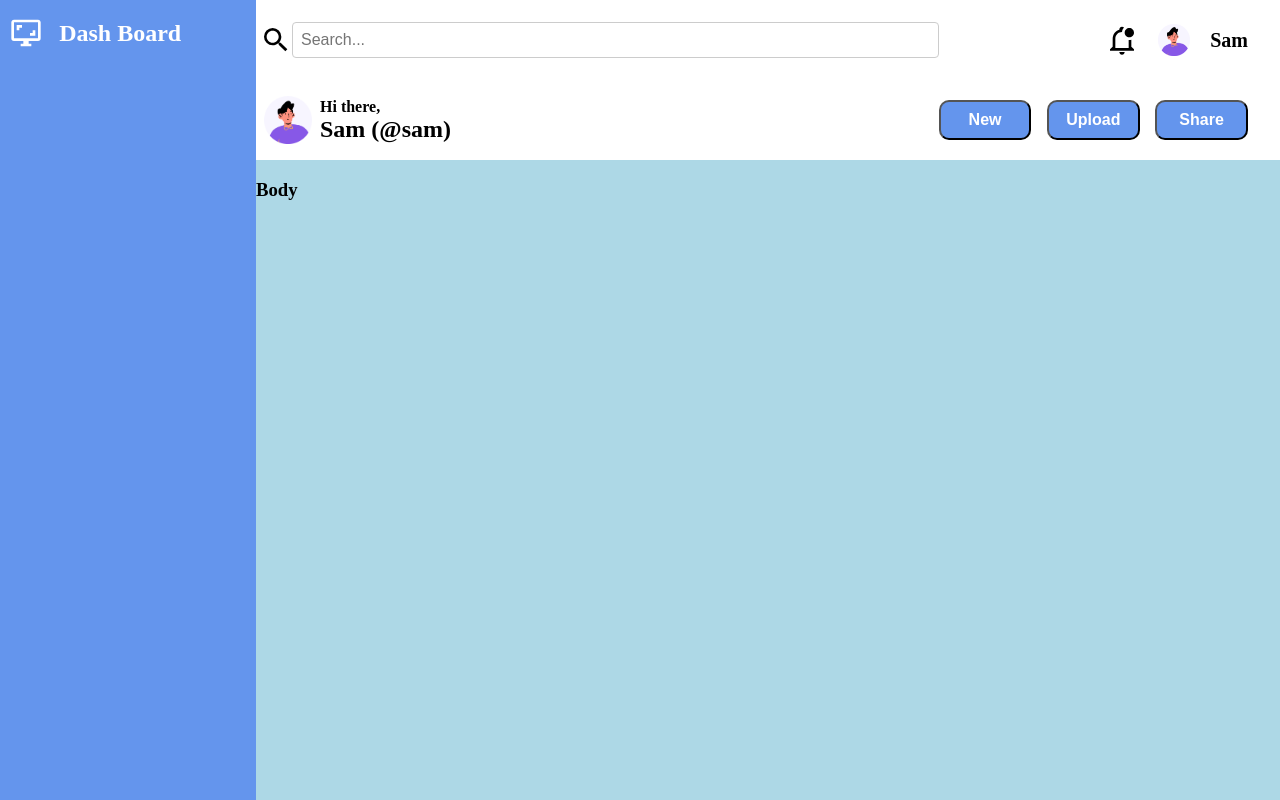
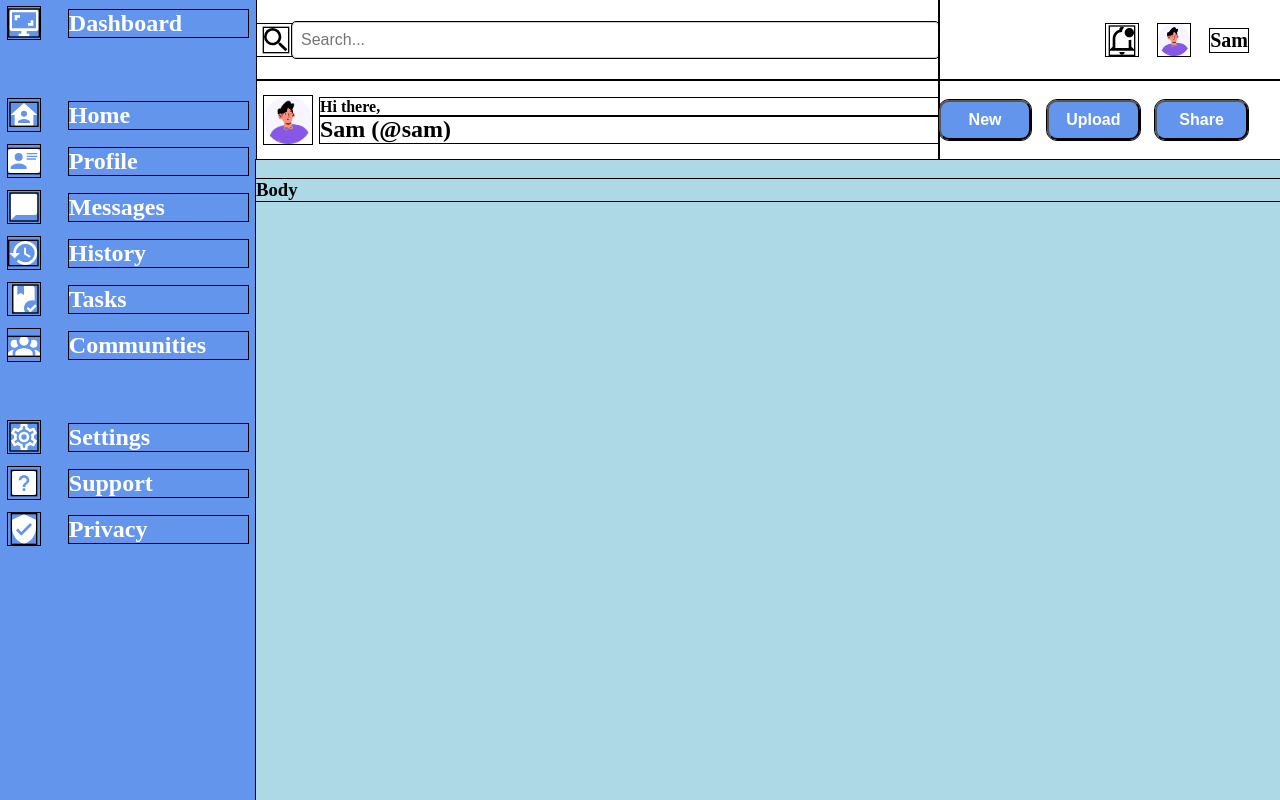
Before and after one commit to sammoore95/admin-dashboard, a plain HTML site: page index.html in a window 1280 px wide. Drawn offline with Linux system fonts and the light colour scheme.

Commit message:
Finish sidebar Finished adding all icons and text to the side bar Finished placing all elements in the side bar

```diff
--- a/index.html
+++ b/index.html
@@ -32,41 +32,26 @@
             </div>
         </div>
         <div id="side-bar">
-            <div id="side-bar-header">
-                <svg class="side-bar-icon" xmlns="http://www.w3.org/2000/svg" viewBox="0 0 24 24"><path d="M9,6H5V10H7V8H9M19,10H17V12H15V14H19M21,16H3V4H21M21,2H3C1.89,2 1,2.89 1,4V16A2,2 0 0,0 3,18H10V20H8V22H16V20H14V18H21A2,2 0 0,0 23,16V4C23,2.89 22.1,2 21,2" /></svg>
-                <h2>Dash Board</h2>
-            </div>
-            <div id="side-bar-menu">
-                <div class="side-bar-menu-selection">
-                    <h3></h3>
-                </div>
-                <div class="side-bar-menu-selection">
-                    <h3></h3>
-                </div>
-                <div class="side-bar-menu-selection">
-                    <h3></h3>
-                </div>
-                <div class="side-bar-menu-selection">
-                    <h3></h3>
-                </div>
-                <div class="side-bar-menu-selection">
-                    <h3></h3>
-                </div>
-                <div class="side-bar-menu-selection">
-                    <h3></h3>
-                </div>
-            </div>
-            <div id="side-bar-settings">
-                <div class="side-bar-menu-selection">
-                    <h3></h3>
-                </div>
-                <div class="side-bar-menu-selection">
-                    <h3></h3>
-                </div>
-                <div class="side-bar-menu-selection">
-                    <h3></h3>
-                </div>
-            </div>
+            <svg id="icon-dashboard" xmlns="http://www.w3.org/2000/svg" viewBox="0 0 24 24"><path d="M9,6H5V10H7V8H9M19,10H17V12H15V14H19M21,16H3V4H21M21,2H3C1.89,2 1,2.89 1,4V16A2,2 0 0,0 3,18H10V20H8V22H16V20H14V18H21A2,2 0 0,0 23,16V4C23,2.89 22.1,2 21,2" /></svg>
+            <p id="text-dashboard">Dashboard</p>
+            <svg id="icon-home" xmlns="http://www.w3.org/2000/svg" viewBox="0 0 24 24"><path d="M12,3L2,12H5V20H19V12H22L12,3M12,8.75A2.25,2.25 0 0,1 14.25,11A2.25,2.25 0 0,1 12,13.25A2.25,2.25 0 0,1 9.75,11A2.25,2.25 0 0,1 12,8.75M12,15C13.5,15 16.5,15.75 16.5,17.25V18H7.5V17.25C7.5,15.75 10.5,15 12,15Z" /></svg>
+            <p id="text-home">Home</p>
+            <svg id="icon-profile" xmlns="http://www.w3.org/2000/svg" viewBox="0 0 24 24"><path d="M2,3H22C23.05,3 24,3.95 24,5V19C24,20.05 23.05,21 22,21H2C0.95,21 0,20.05 0,19V5C0,3.95 0.95,3 2,3M14,6V7H22V6H14M14,8V9H21.5L22,9V8H14M14,10V11H21V10H14M8,13.91C6,13.91 2,15 2,17V18H14V17C14,15 10,13.91 8,13.91M8,6A3,3 0 0,0 5,9A3,3 0 0,0 8,12A3,3 0 0,0 11,9A3,3 0 0,0 8,6Z" /></svg>
+            <p id="text-profile">Profile</p>
+            <svg id="icon-messages" xmlns="http://www.w3.org/2000/svg" viewBox="0 0 24 24"><path d="M20,2H4A2,2 0 0,0 2,4V22L6,18H20A2,2 0 0,0 22,16V4C22,2.89 21.1,2 20,2Z" /></svg>
+            <p id="text-messages">Messages</p>
+            <svg id="icon-history" xmlns="http://www.w3.org/2000/svg" viewBox="0 0 24 24"><path d="M13.5,8H12V13L16.28,15.54L17,14.33L13.5,12.25V8M13,3A9,9 0 0,0 4,12H1L4.96,16.03L9,12H6A7,7 0 0,1 13,5A7,7 0 0,1 20,12A7,7 0 0,1 13,19C11.07,19 9.32,18.21 8.06,16.94L6.64,18.36C8.27,20 10.5,21 13,21A9,9 0 0,0 22,12A9,9 0 0,0 13,3" /></svg>
+            <p id="text-history">History</p>
+            <svg id="icon-tasks" xmlns="http://www.w3.org/2000/svg" viewBox="0 0 24 24"><path d="M16.75 22.16L14 19.16L15.16 18L16.75 19.59L20.34 16L21.5 17.41L16.75 22.16M6 22C4.89 22 4 21.1 4 20V4C4 2.89 4.89 2 6 2H7V9L9.5 7.5L12 9V2H18C19.1 2 20 2.89 20 4V13.34C19.37 13.12 18.7 13 18 13C14.69 13 12 15.69 12 19C12 20.09 12.29 21.12 12.8 22H6Z" /></svg>
+            <p id="text-tasks">Tasks</p>
+            <svg id="icon-communities" xmlns="http://www.w3.org/2000/svg" viewBox="0 0 24 24"><path d="M12,5.5A3.5,3.5 0 0,1 15.5,9A3.5,3.5 0 0,1 12,12.5A3.5,3.5 0 0,1 8.5,9A3.5,3.5 0 0,1 12,5.5M5,8C5.56,8 6.08,8.15 6.53,8.42C6.38,9.85 6.8,11.27 7.66,12.38C7.16,13.34 6.16,14 5,14A3,3 0 0,1 2,11A3,3 0 0,1 5,8M19,8A3,3 0 0,1 22,11A3,3 0 0,1 19,14C17.84,14 16.84,13.34 16.34,12.38C17.2,11.27 17.62,9.85 17.47,8.42C17.92,8.15 18.44,8 19,8M5.5,18.25C5.5,16.18 8.41,14.5 12,14.5C15.59,14.5 18.5,16.18 18.5,18.25V20H5.5V18.25M0,20V18.5C0,17.11 1.89,15.94 4.45,15.6C3.86,16.28 3.5,17.22 3.5,18.25V20H0M24,20H20.5V18.25C20.5,17.22 20.14,16.28 19.55,15.6C22.11,15.94 24,17.11 24,18.5V20Z" /></svg>
+            <p id="text-communities">Communities</p>
+            <svg id="icon-settings" xmlns="http://www.w3.org/2000/svg" viewBox="0 0 24 24"><path d="M12,8A4,4 0 0,1 16,12A4,4 0 0,1 12,16A4,4 0 0,1 8,12A4,4 0 0,1 12,8M12,10A2,2 0 0,0 10,12A2,2 0 0,0 12,14A2,2 0 0,0 14,12A2,2 0 0,0 12,10M10,22C9.75,22 9.54,21.82 9.5,21.58L9.13,18.93C8.5,18.68 7.96,18.34 7.44,17.94L4.95,18.95C4.73,19.03 4.46,18.95 4.34,18.73L2.34,15.27C2.21,15.05 2.27,14.78 2.46,14.63L4.57,12.97L4.5,12L4.57,11L2.46,9.37C2.27,9.22 2.21,8.95 2.34,8.73L4.34,5.27C4.46,5.05 4.73,4.96 4.95,5.05L7.44,6.05C7.96,5.66 8.5,5.32 9.13,5.07L9.5,2.42C9.54,2.18 9.75,2 10,2H14C14.25,2 14.46,2.18 14.5,2.42L14.87,5.07C15.5,5.32 16.04,5.66 16.56,6.05L19.05,5.05C19.27,4.96 19.54,5.05 19.66,5.27L21.66,8.73C21.79,8.95 21.73,9.22 21.54,9.37L19.43,11L19.5,12L19.43,13L21.54,14.63C21.73,14.78 21.79,15.05 21.66,15.27L19.66,18.73C19.54,18.95 19.27,19.04 19.05,18.95L16.56,17.95C16.04,18.34 15.5,18.68 14.87,18.93L14.5,21.58C14.46,21.82 14.25,22 14,22H10M11.25,4L10.88,6.61C9.68,6.86 8.62,7.5 7.85,8.39L5.44,7.35L4.69,8.65L6.8,10.2C6.4,11.37 6.4,12.64 6.8,13.8L4.68,15.36L5.43,16.66L7.86,15.62C8.63,16.5 9.68,17.14 10.87,17.38L11.24,20H12.76L13.13,17.39C14.32,17.14 15.37,16.5 16.14,15.62L18.57,16.66L19.32,15.36L17.2,13.81C17.6,12.64 17.6,11.37 17.2,10.2L19.31,8.65L18.56,7.35L16.15,8.39C15.38,7.5 14.32,6.86 13.12,6.62L12.75,4H11.25Z" /></svg>
+            <p id="text-settings">Settings</p>
+            <svg id="icon-support" xmlns="http://www.w3.org/2000/svg" viewBox="0 0 24 24"><path d="M11,18H13V16H11V18M12,6A4,4 0 0,0 8,10H10A2,2 0 0,1 12,8A2,2 0 0,1 14,10C14,12 11,11.75 11,15H13C13,12.75 16,12.5 16,10A4,4 0 0,0 12,6M5,3H19A2,2 0 0,1 21,5V19A2,2 0 0,1 19,21H5A2,2 0 0,1 3,19V5A2,2 0 0,1 5,3Z" /></svg>
+            <p id="text-support">Support</p>
+            <svg id="icon-privacy" xmlns="http://www.w3.org/2000/svg" viewBox="0 0 24 24"><path d="M10,17L6,13L7.41,11.59L10,14.17L16.59,7.58L18,9M12,1L3,5V11C3,16.55 6.84,21.74 12,23C17.16,21.74 21,16.55 21,11V5L12,1Z" /></svg>
+            <p id="text-privacy">Privacy</p>
         </div>
         <div id="content-body">
             <h3>Body</h3>
--- a/style.css
+++ b/style.css
@@ -6,7 +6,7 @@ html {
 *::before,
 *::after {
     box-sizing: inherit;
-    /*outline: 1px solid black; /*Used for layout and design phase, remove when finished*/
+    outline: 1px solid black; /*Used for layout and design phase, remove when finished*/
 }
 
 html,
@@ -39,31 +39,111 @@ body {
 
 #side-bar{
     background-color: cornflowerblue;
+    display: grid;
     grid-column-start: 1;
     grid-column-end: 2;
     grid-row-start: 1;
     grid-row-end: 6;
+    grid-template-columns: 1fr 4fr;
+    grid-template-rows: repeat(12, minmax(0, 1fr)) 8fr;
+    align-items: center;
+    justify-content: center;
+    padding-top: .5rem;
+    padding-left: .5rem;
+    padding-right: .5rem;
+    gap: 1rem;
 }
 
-#side-bar-header {
-    display: grid;
-    grid-template-columns: 1fr 4fr;
-    align-items: center;
-    padding-left: 10px;
+#side-bar > p {
+    color: white;
+    font-weight: bold;
+    font-size: 1.5rem;
 }
 
-#side-bar-header > h2 {
-    color: white;
+#side-bar > svg {
+    fill: white;
+    height: 2rem;
+    width: 2rem;
+}
+#icon-dashboard {
+    fill: white;
+    grid-area: 1 / 1 / 2 / 2;
 }
 
-#side-bar > div {
-    display: grid;
+#text-dashboard {
+    grid-area: 1 / 2 / 2/ 3;
 }
 
-.side-bar-icon {
-    fill: white;
-    height: 2rem;
-    width: 2rem
+#icon-home {
+    grid-area: 3 / 1 / 4 / 2;
+}
+
+#text-home {
+    grid-area: 3 / 2 / 4 / 3;
+}
+
+#icon-profile {
+    grid-area: 4 / 1 / 5/ 2;
+}
+
+#text-profile{
+    grid-area: 4 / 2 / 5 / 3;
+}
+
+#icon-messages{
+    grid-area: 5 / 1 / 6 / 2;
+}
+
+#text-messages {
+    grid-area: 5 / 2 / 6 / 3;
+}
+
+#icon-history {
+    grid-area: 6 / 1 / 7 / 2;
+}
+
+#text-history {
+    grid-area: 6 / 2 / 7 / 3;
+}
+
+#icon-tasks {
+    grid-area: 7 / 1 / 8 / 2;
+}
+
+#text-tasks {
+    grid-area: 7 / 2 / 8 / 3;
+}
+
+#icon-communities {
+    grid-area: 8 / 1 / 9 / 2;
+}
+
+#text-communities {
+    grid-area: 8 / 2 / 9 / 3;
+}
+
+#icon-settings {
+    grid-area: 10 / 1 / 11/ 2;
+}
+
+#text-settings {
+    grid-area: 10 / 2 / 11 / 3;
+}
+
+#icon-support {
+    grid-area: 11 / 1 / 12 / 2;
+}
+
+#text-support {
+    grid-area: 11 / 2 / 12 / 3;
+}
+
+#icon-privacy {
+    grid-area: 12 / 1 / 13 / 2;
+}
+
+#text-privacy {
+    grid-area: 12 / 2 / 13 / 3;
 }
 
 #content-body {
```
